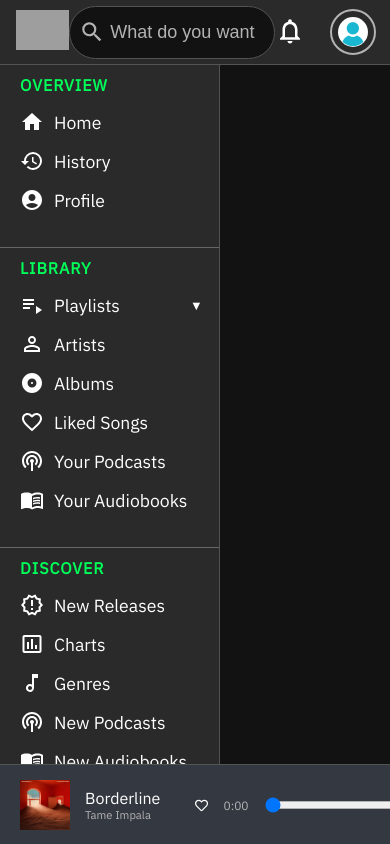
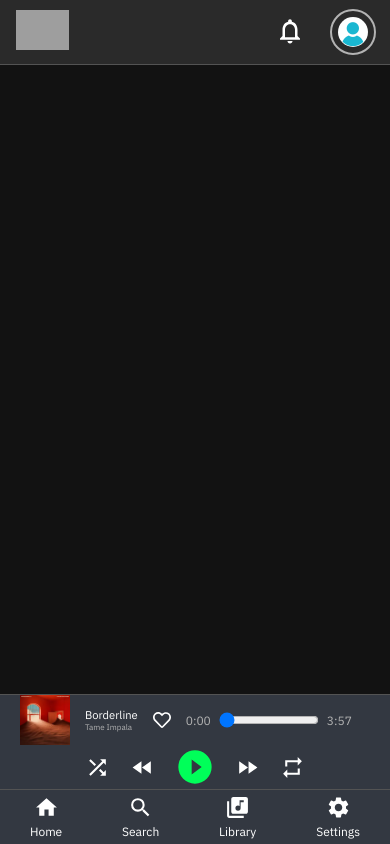
Before and after one commit to adamlcounihan/Revamplify, a React (Vite) app: page / in a window 390 px wide. Built offline with nearby package versions, Linux system fonts and the light colour scheme; grey boxes are pictures that could not be loaded.

Commit message:
feat: add mobile support

```diff
--- a/src/App.css
+++ b/src/App.css
@@ -1,13 +1,34 @@
 .layout {
     display: grid;
+    grid-template-columns: 220px 1fr;
+    grid-template-rows: 65px 1fr 80px;
     grid-template-areas:
         "navbar navbar"
         "sidebar main"
         "footer footer";
-    grid-template-columns: 220px 1fr;
-    grid-template-rows: 65px 1fr 80px;
     height: 100vh;
     margin: 0;
     padding: 0;
     overflow: hidden;
 }
+
+/* Mobile devices */
+@media (max-width: 768px) {
+    .layout {
+        grid-template-areas:
+            "navbar navbar"
+            "main main"
+            "footer footer"
+            "mobileNavbar mobileNavbar";
+        grid-template-columns: 1fr;
+        grid-template-rows: 65px 1fr 95px 55px;
+    }
+
+    .sidebar {
+        display: none;
+    }
+
+    .mobileNavbar {
+        display: flex;
+    }
+}
--- a/src/App.jsx
+++ b/src/App.jsx
@@ -3,6 +3,7 @@ import Navbar from './components/Navbar/Navbar.jsx';
 import Sidebar from './components/Sidebar/Sidebar.jsx';
 import Home from './pages/Home/Home.jsx';
 import Footer from './components/Footer/Footer.jsx';
+import MobileNavbar from './components/MobileNavbar/MobileNavbar.jsx';
 
 function App() {
     return (
@@ -11,6 +12,7 @@ function App() {
             <Sidebar className="aside"/>
             <Home className="main"/>
             <Footer className="footer"/>
+            <MobileNavbar className="mobileNavbar"/>
         </div>
     );
 }
--- a/src/components/Footer/Footer.jsx
+++ b/src/components/Footer/Footer.jsx
@@ -36,7 +36,7 @@ const Footer = () => {
                     <p className={styles.artistName}>Tame Impala</p>
                 </div>
                 <FaRegHeart
-                    className={`${styles.icon} ${isLiked ? styles.active : ''}`}
+                    className={`${styles.heartIcon} ${styles.icon} ${isLiked ? styles.active : ''}`}
                     onClick={() => setIsLiked(!isLiked)}
                 />
                 <div className={styles.progressContainer}>
--- a/src/components/Footer/FooterStyles.module.css
+++ b/src/components/Footer/FooterStyles.module.css
@@ -3,10 +3,8 @@
     background-color: var(--footer-color);
     display: flex;
     justify-content: space-between;
-    align-items: center;
     padding: 0 20px;
     border-top: 1px solid #535353;
-    height: 80px;
 }
 
 .leftSection, .centerSection, .rightSection {
@@ -30,7 +28,6 @@
     color: var(--text-color);
     display: flex;
     flex-direction: column;
-    margin-right: 20px;
 }
 
 .trackTitle {
@@ -57,7 +54,6 @@
 
 .trackProgress {
     flex: 1;
-    margin: 0 8px;
 }
 
 .trackLength {
@@ -92,6 +88,12 @@
     font-size: 40px;
 }
 
+.heartIcon {
+    font-size: 18px;
+    min-width: 18px;
+    min-height: 18px;
+}
+
 .playIcon:hover {
     border-bottom: 1px solid var(--subtext-color);
 }
@@ -105,3 +107,31 @@
 .volumeControl {
     width: 100px;
 }
+
+@media (max-width: 768px) {
+    .footer {
+        flex-direction: column;
+    }
+
+    .rightSection {
+        display: none;
+    }
+
+    .trackTitle {
+        font-size: 0.7rem;
+    }
+
+    .artistName {
+        font-size: 0.5rem;
+    }
+
+    .trackProgress {
+
+    }
+}
+
+@media (max-width: 400px) {
+    .trackProgress {
+        max-width: 100px;
+    }
+}
--- /dev/null
+++ b/src/components/MobileNavbar/MobileNavbar.jsx
@@ -0,0 +1,37 @@
+import styles from './MobileNavbarStyles.module.css';
+import { MdHome, MdSearch, MdLibraryMusic, MdSettings } from 'react-icons/md';
+
+function MobileNavbar() {
+    return (
+        <nav className={styles.mobileNavbar}>
+            <ul className={styles.navList}>
+                <li className={styles.navItem}>
+                    <a className={styles.navLink}>
+                        <MdHome className={styles.icon} />
+                        <span className={styles.label}>Home</span>
+                    </a>
+                </li>
+                <li className={styles.navItem}>
+                    <a className={styles.navLink}>
+                        <MdSearch className={styles.icon} />
+                        <span className={styles.label}>Search</span>
+                    </a>
+                </li>
+                <li className={styles.navItem}>
+                    <a className={styles.navLink}>
+                        <MdLibraryMusic className={styles.icon} />
+                        <span className={styles.label}>Library</span>
+                    </a>
+                </li>
+                <li className={styles.navItem}>
+                    <a className={styles.navLink}>
+                        <MdSettings className={styles.icon} />
+                        <span className={styles.label}>Settings</span>
+                    </a>
+                </li>
+            </ul>
+        </nav>
+    );
+}
+
+export default MobileNavbar;
--- /dev/null
+++ b/src/components/MobileNavbar/MobileNavbarStyles.module.css
@@ -0,0 +1,51 @@
+.mobileNavbar {
+    background-color: var(--footer-color);
+    align-items: center;
+    justify-content: space-around;
+    grid-area: mobileNavbar;
+    width: 100%;
+    border-top: 1px solid #535353;
+    display: none;
+}
+
+.navList {
+    display: flex;
+    justify-content: space-around;
+    width: 100%;
+    list-style: none;
+}
+
+.navItem {
+    display: flex;
+    flex-direction: column;
+    align-items: center;
+}
+
+.navLink {
+    display: flex;
+    flex-direction: column;
+    align-items: center;
+    text-decoration: none;
+    color: var(--text-color);
+    padding: 10px 0;
+    transition: color 0.3s;
+}
+
+.navLink:hover .icon, .navLink:hover .label {
+    color: var(--subtext-color);
+}
+
+.icon {
+    font-size: 25px;
+}
+
+.label {
+    font-size: 12px;
+    margin-top: 4px;
+}
+
+@media (max-width: 768px) {
+    .mobileNavbar {
+        display: flex;
+    }
+}
--- a/src/components/Navbar/NavbarStyles.module.css
+++ b/src/components/Navbar/NavbarStyles.module.css
@@ -102,3 +102,12 @@
 .profileIcon:hover {
     border-bottom: 1px solid var(--subtext-color);
 }
+
+@media (max-width: 768px) {
+    .navbar{
+        justify-content: space-between;
+    }
+    .searchWrapper {
+        display: none;
+    }
+}
--- a/src/components/Sidebar/SidebarStyles.module.css
+++ b/src/components/Sidebar/SidebarStyles.module.css
@@ -106,3 +106,8 @@
 .open {
     transform: rotate(180deg);
 }
+@media (max-width: 768px) {
+    .sidebar {
+        display: none;
+    }
+}
```
